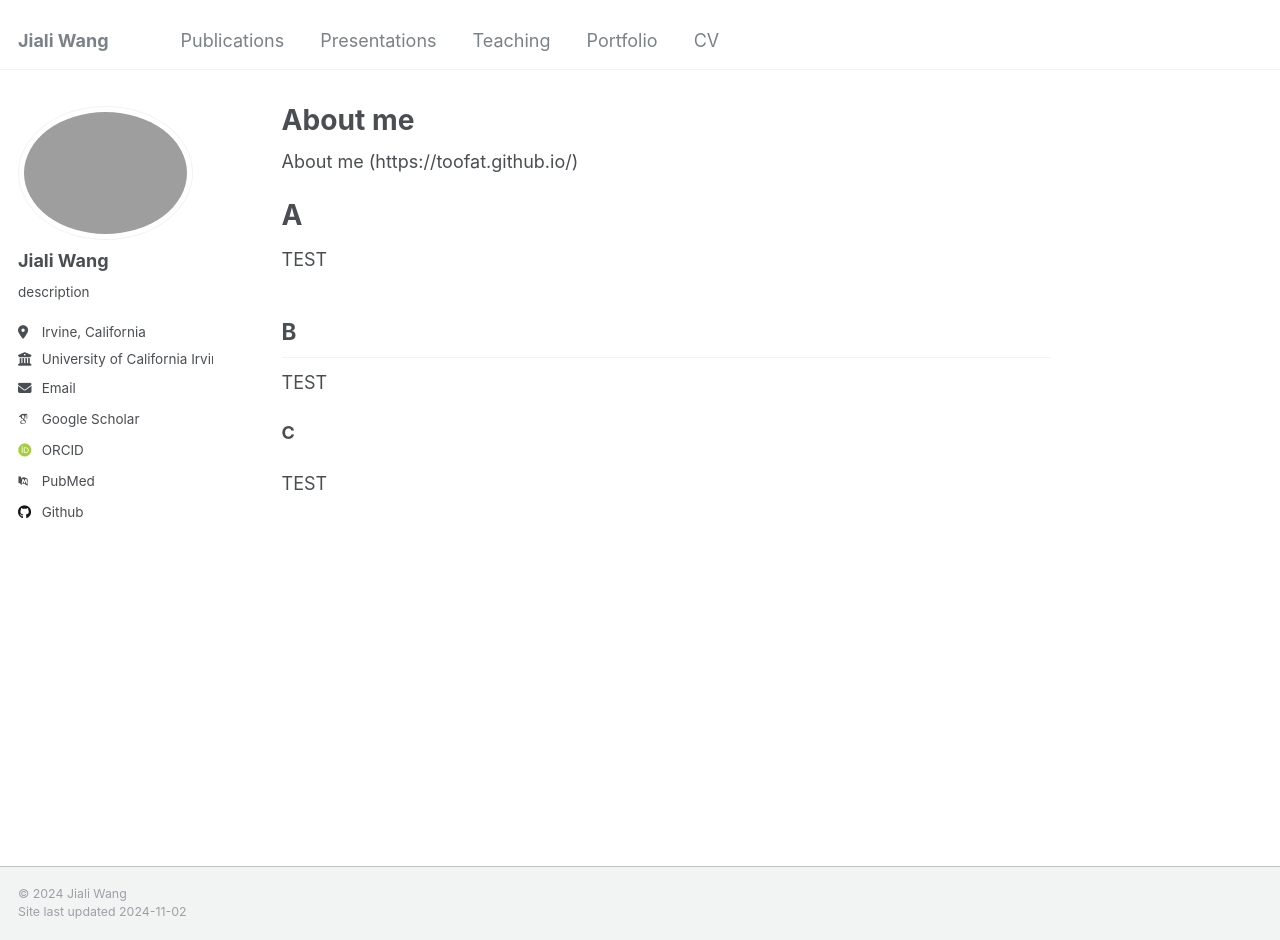
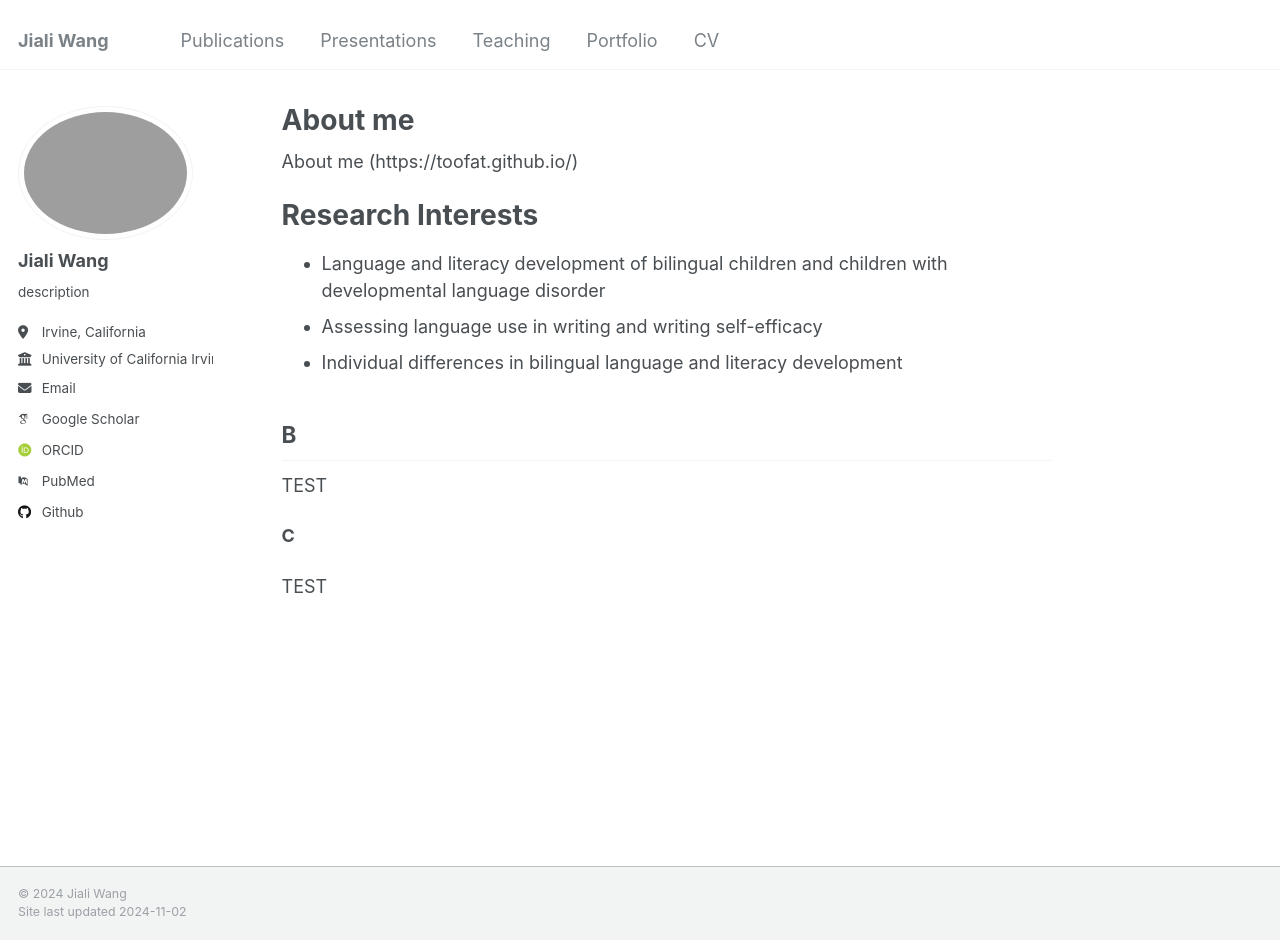
Before and after one commit to AltriaCarrie/altriacarrie.github.io, a Jekyll site: the page built from _pages/about.md, in a window 1280 px wide and 940 px high. Built offline with Jekyll 4.4.1, drawn with Linux system fonts in a browser that asks for light colours; some web fonts are replaced.

Commit message:
Update about.md

```diff
--- a/_pages/about.md
+++ b/_pages/about.md
@@ -10,9 +10,11 @@ redirect_from:
 
 About me (https://toofat.github.io/)
 
-A
+Research Interests
 ======
-TEST
+* Language and literacy development of bilingual children and children with developmental language disorder
+* Assessing language use in writing and writing self-efficacy
+* Individual differences in bilingual language and literacy development
 
 B
 ------
```
